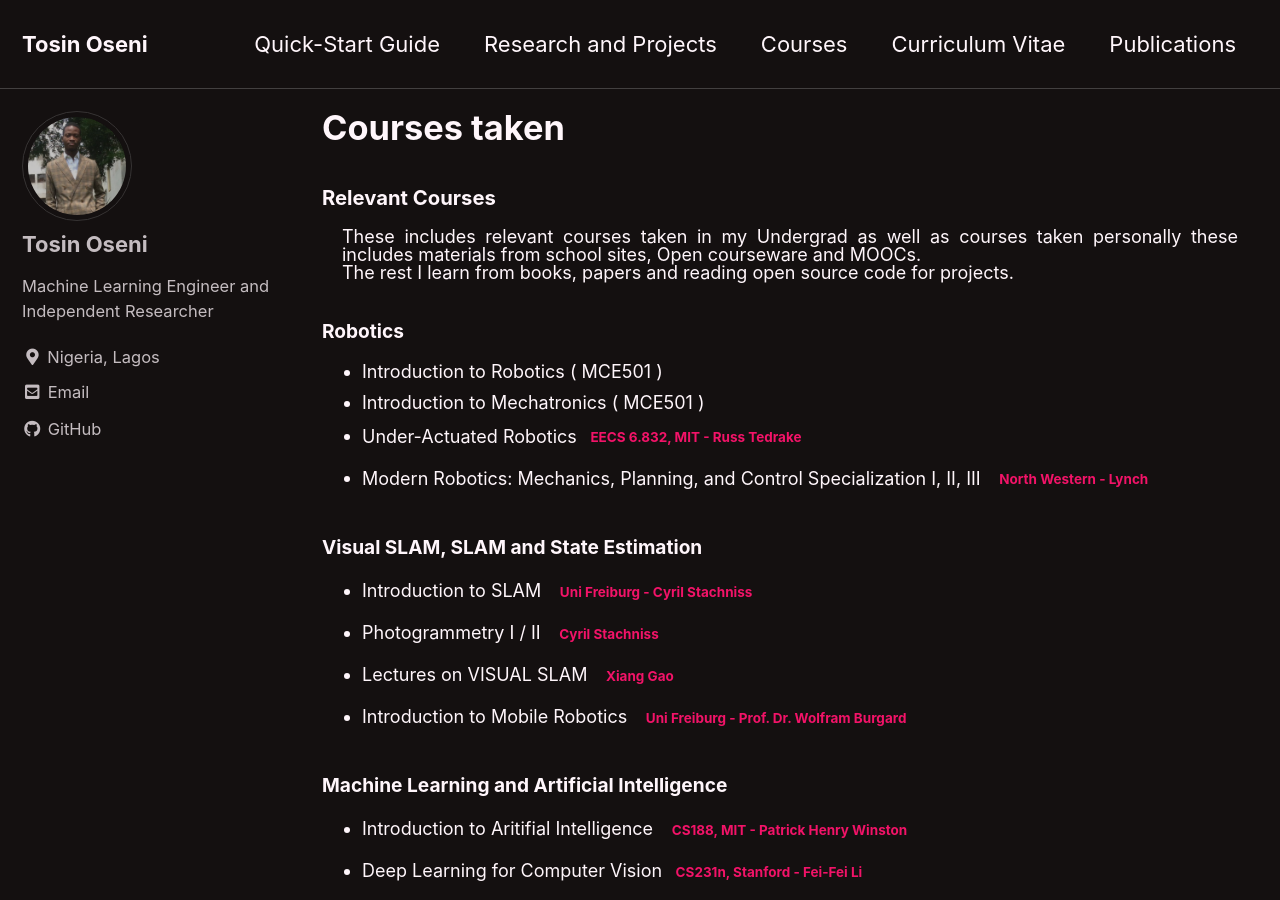
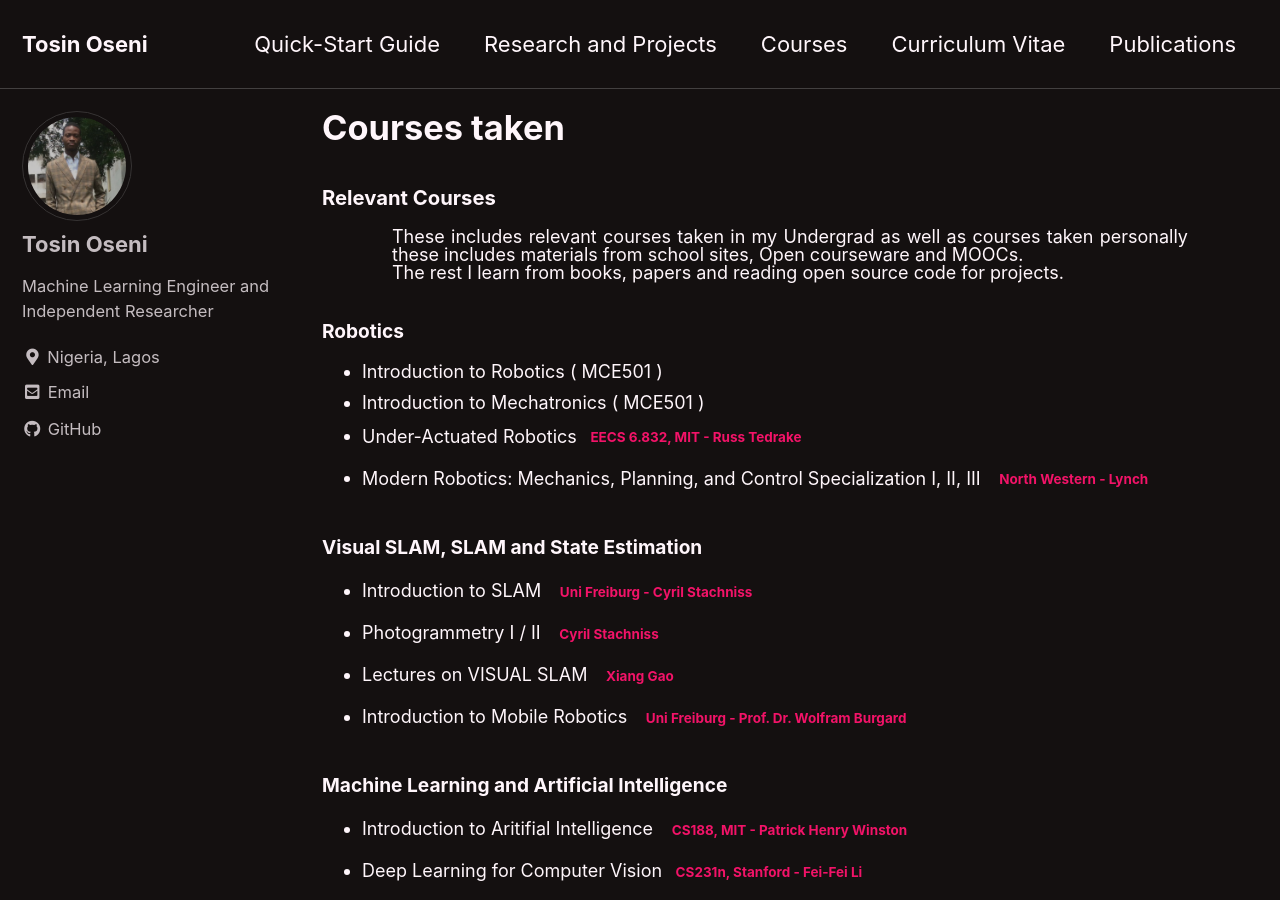
Before and after one commit to tohsin/tohsin.github.io, a Jekyll site: the page built from _pages/courses.md, in a window 1280 px wide and 900 px high. Built offline with Jekyll 4.4.1, drawn with Linux system fonts in a browser that asks for light colours; cached includes are drawn as plain includes.

Commit message:
70 padding

```diff
--- a/_pages/courses.md
+++ b/_pages/courses.md
@@ -13,7 +13,7 @@ p {
 }
 </style>
 ### Relevant Courses
-<p style="text-align: justify; padding: 0 20px;">
+<p style="text-align: justify; padding: 0 70px;">
 These includes relevant courses taken in my Undergrad as well as courses taken personally these includes materials from school sites, Open courseware and MOOCs.<br>
 The rest I learn from books, papers and reading open source code for projects.
 </p>
```
